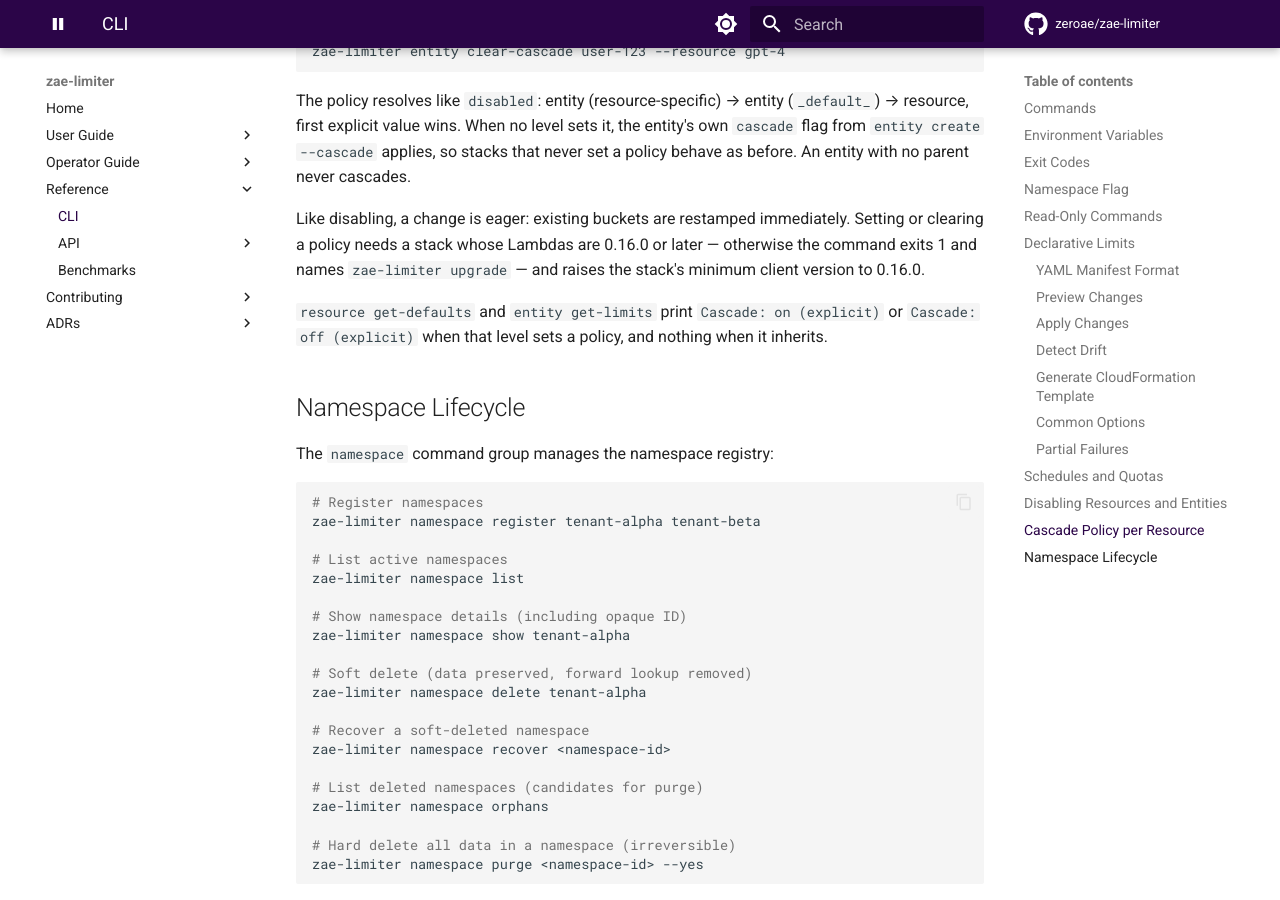
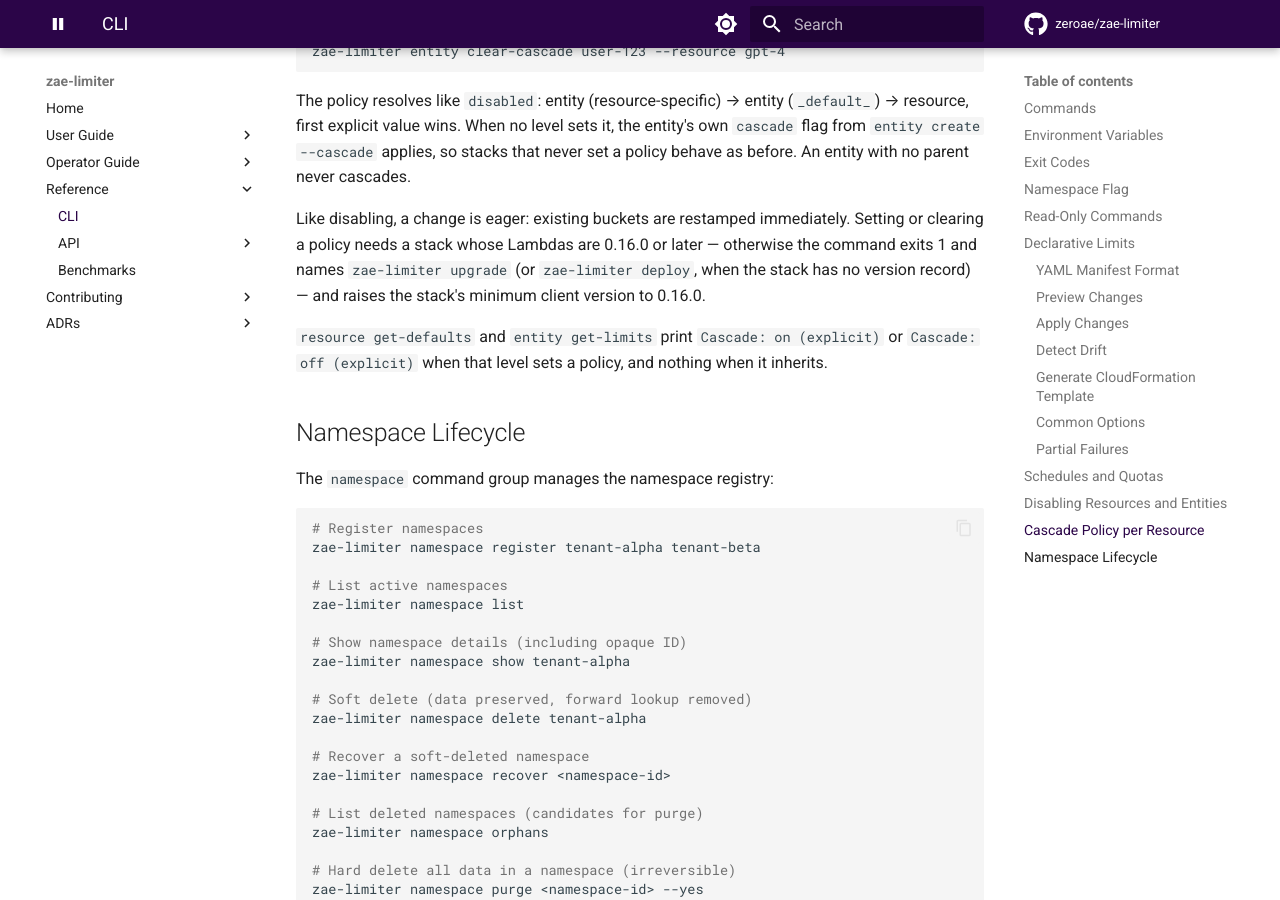
Before and after one commit to zeroae/zae-limiter, an MkDocs documentation site: the page built from docs/cli.md, in a window 1280 px wide and 900 px high, scrolled down 9539 px. Built offline with MkDocs 1.6.1 and Material for MkDocs 9.7.7, drawn with Linux system fonts in a browser that asks for light colours; comment, search, counter and statistics services are not loaded; the version menu is left out.

Commit message:
📝 docs(cli): name the right remedy for a refused cascade policy
A refused policy write names 'zae-limiter deploy', not 'upgrade', when the
stack has no version record; docs/cli.md now says so. entity set-cascade's
help gains the 'run zae-limiter upgrade first' hint resource set-cascade
already had. Review nits.

Refs #676

Co-Authored-By: Claude Opus 5.5 <noreply@anthropic.com>
Claude-Session: https://claude.ai/code/session_01ASEDQdfdZZeqM2KMM1WTMo

```diff
--- a/docs/cli.md
+++ b/docs/cli.md
@@ -416,7 +416,8 @@ entity with no parent never cascades.
 
 Like disabling, a change is eager: existing buckets are restamped immediately. Setting or
 clearing a policy needs a stack whose Lambdas are 0.16.0 or later — otherwise the command exits
-1 and names `zae-limiter upgrade` — and raises the stack's minimum client version to 0.16.0.
+1 and names `zae-limiter upgrade` (or `zae-limiter deploy`, when the stack has no version record)
+— and raises the stack's minimum client version to 0.16.0.
 
 `resource get-defaults` and `entity get-limits` print `Cascade: on (explicit)` or
 `Cascade: off (explicit)` when that level sets a policy, and nothing when it inherits.
```
Also changed, not shown: 1 other file.
